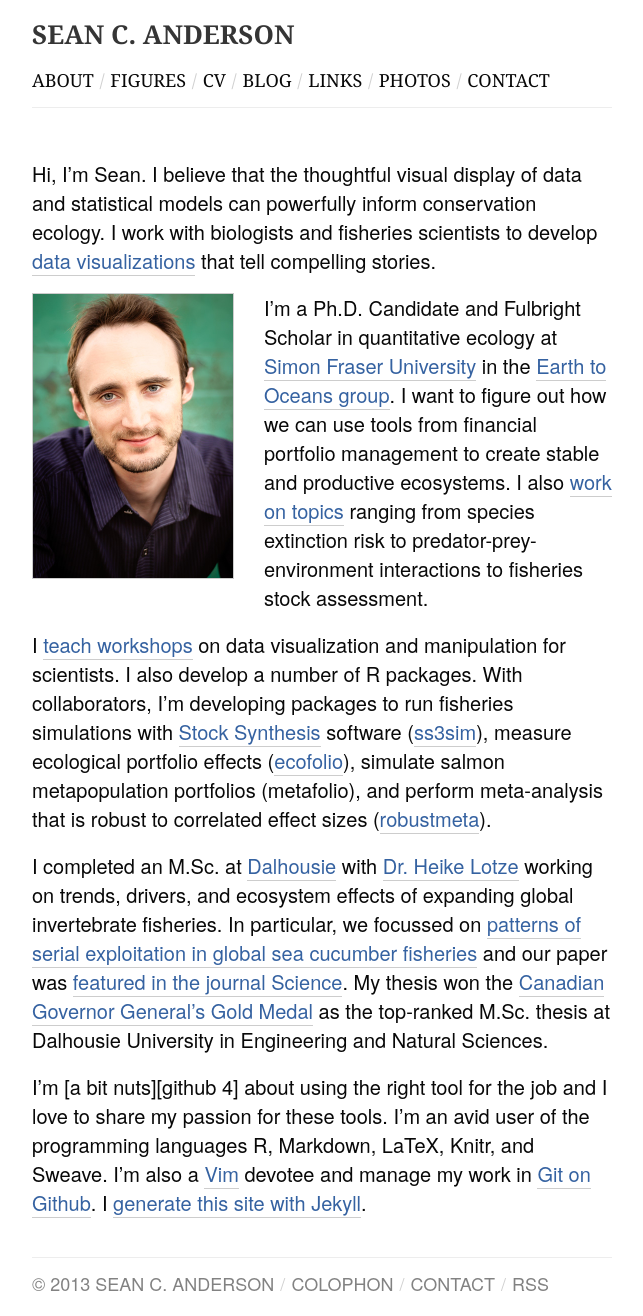
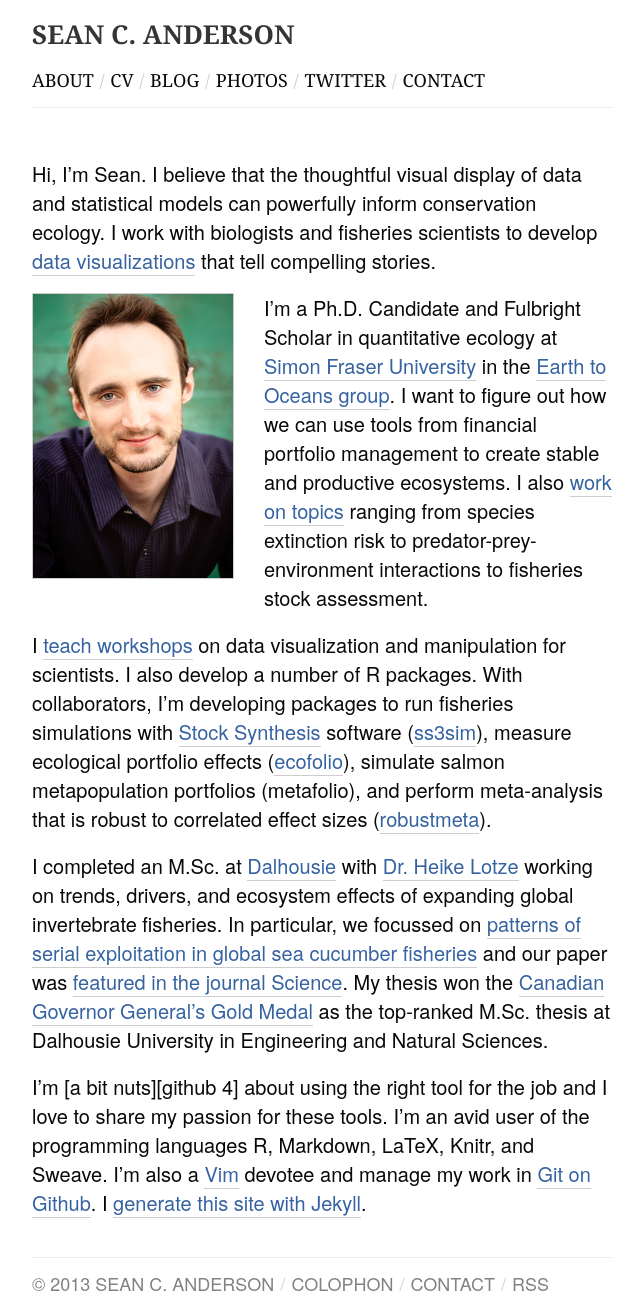
Before and after one commit to seananderson/seananderson.ca, a Jekyll site: the page built from index.md, in a window 1280 px wide. Shown: the whole page, without its empty margins (318-961 px from the left). Built offline with Jekyll 4.4.1, drawn with Linux system fonts in a browser that asks for light colours; Markdown is read by kramdown in place of the engine named in the settings; comment, search, counter and statistics services are not loaded.

Commit message:
Update top menu

```diff
--- a/_includes/header.html
+++ b/_includes/header.html
@@ -72,16 +72,16 @@
         <br />
       </div>
         <a href="/">About</a>
-        <span class="mastdiv">/</span>
-        <a href="/portfolio.html">Figures</a>
+        <!--<span class="mastdiv">/</span>-->
+        <!--<a href="/portfolio.html">Figures</a>-->
         <span class="mastdiv">/</span>
         <a href="/cv.html">CV</a>
         <span class="mastdiv">/</span>
         <a href="/blog.html">Blog</a>
         <span class="mastdiv">/</span>
-        <a href="https://pinboard.in/u:seananderson">Links</a>
+        <a href="http://www.flickr.com/photos/seananderson/">Photos</a>
         <span class="mastdiv">/</span>
-        <a href="http://www.flickr.com/photos/seananderson/">Photos</a>
+        <a href="http://twitter.com/sean_anderson">Twitter</a>
         <span class="mastdiv">/</span>
         <a href="/contact.html">Contact</a>
       </div>
```
